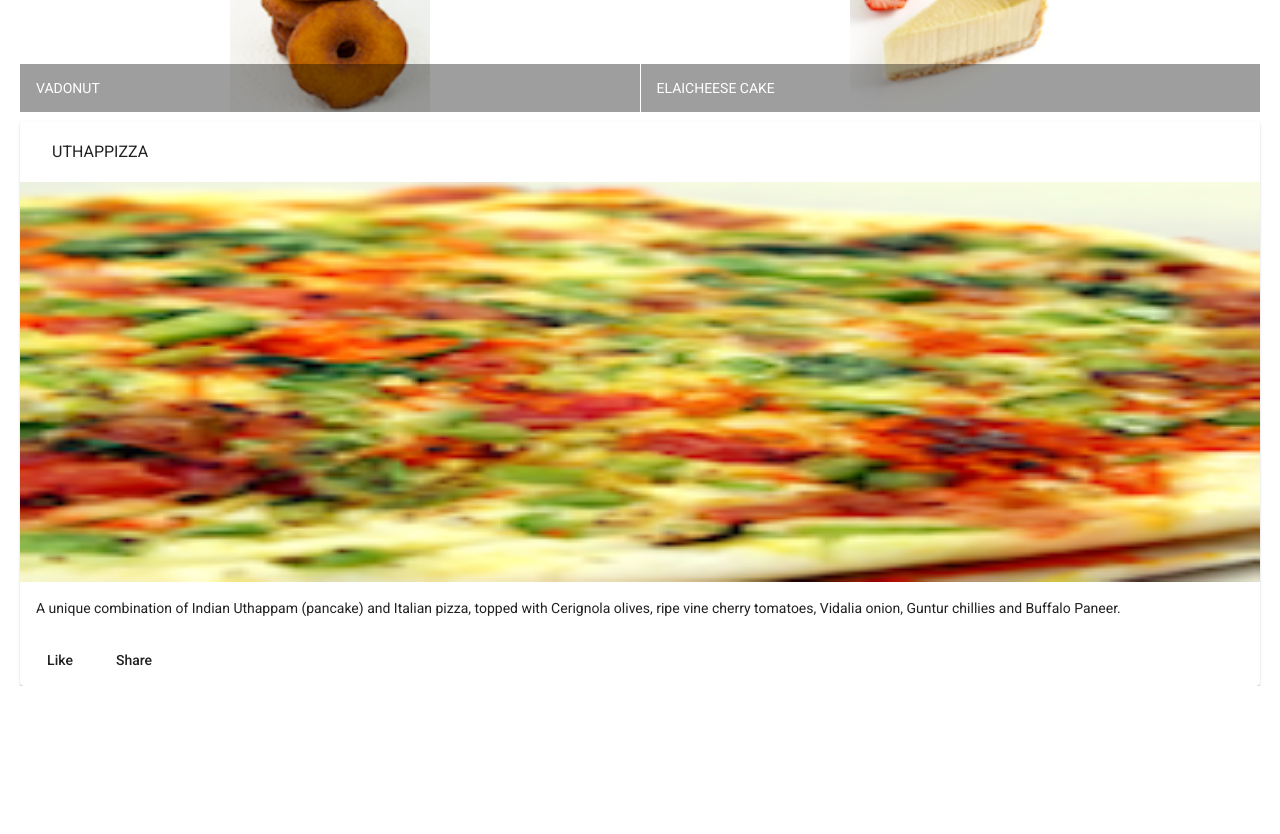
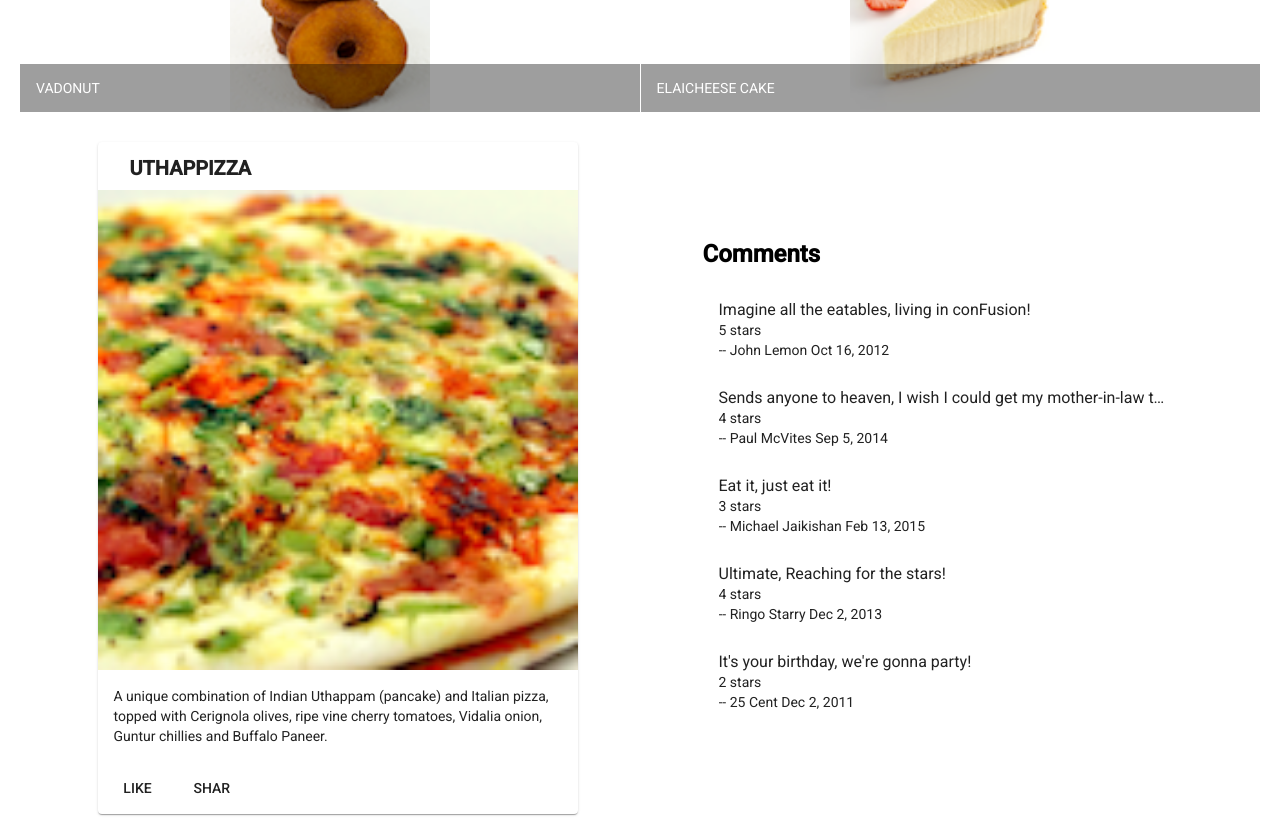
Before and after one commit to anisurrahman072/Angular-ConFusion, an Angular app: page / in a window 1280 px wide. Shown: the part 440-1274 px from the top of the page. Before the commit the page ends 1126 px from the top, so only its background shows below. Built offline with nearby package versions, Linux system fonts and the light colour scheme.

Commit message:
week 1 assignment 1

```diff
--- a/src/app/app.module.ts
+++ b/src/app/app.module.ts
@@ -15,11 +15,13 @@
 import { MatListModule } from '@angular/material/list';
 
 import { MenuComponent } from './menu/menu.component';
+import { DishdetailComponent } from './dishdetail/dishdetail.component';
 
 @NgModule({
   declarations: [
     AppComponent,
-    MenuComponent
+    MenuComponent,
+    DishdetailComponent
   ],
   imports: [
     BrowserModule,
--- /dev/null
+++ b/src/app/dishdetail/dishdetail.component.html
@@ -0,0 +1,38 @@
+<div class="container"
+    fxLayout="row"
+    fxLayout.sm="column"
+    fxLayout.xs="column"
+    fxLayoutAlign.gt-md="space-around center"
+    fxLayoutGap="10px"
+    fxLayoutGap.xs="0">
+
+  <div fxFlex="40">
+    <mat-card *ngIf="dish">
+        <mat-card-header>
+            <mat-card-title>
+                <b> {{dish.name | uppercase}} </b>
+            </mat-card-title>
+        </mat-card-header>
+        <img mat-card-image src={{dish.image}} alt={{dish.name}}>
+        <mat-card-content>
+            <p> {{dish.description}} </p>
+        </mat-card-content>
+        <mat-card-actions>
+            <button mat-button>LIKE</button>
+            <button mat-button>SHAR</button>
+        </mat-card-actions>
+    </mat-card>
+  </div>
+
+  <div fxFlex="40">
+    <mat-list>
+        <h1><b>Comments</b></h1>
+        <mat-list-item *ngFor="let comment of allComments">
+            <p matLine> {{comment.comment}} </p>
+            <p matLine> <span>{{comment.rating}}</span> stars</p>
+            <p matLine>--<span> {{comment.author}}</span><span> {{comment.date | date}}</span></p>
+        </mat-list-item>
+    </mat-list>
+  </div>
+
+</div>
--- /dev/null
+++ b/src/app/dishdetail/dishdetail.component.ts
@@ -0,0 +1,65 @@
+import { Component, OnInit } from '@angular/core';
+import { Dish } from '../shared/dish';
+import { Comments } from '../shared/comments';
+  import { from } from 'rxjs';
+
+const DISH = {
+  id: '0',
+  name: 'Uthappizza',
+  image: '/assets/images/uthappizza.png',
+  category: 'mains',
+  featured: true,
+  label: 'Hot',
+  price: '4.99',
+  // tslint:disable-next-line:max-line-length
+  description: 'A unique combination of Indian Uthappam (pancake) and Italian pizza, topped with Cerignola olives, ripe vine cherry tomatoes, Vidalia onion, Guntur chillies and Buffalo Paneer.',
+  comments: [
+       {
+           rating: 5,
+           comment: 'Imagine all the eatables, living in conFusion!',
+           author: 'John Lemon',
+           date: '2012-10-16T17:57:28.556094Z'
+       },
+       {
+           rating: 4,
+           comment: 'Sends anyone to heaven, I wish I could get my mother-in-law to eat it!',
+           author: 'Paul McVites',
+           date: '2014-09-05T17:57:28.556094Z'
+       },
+       {
+           rating: 3,
+           comment: 'Eat it, just eat it!',
+           author: 'Michael Jaikishan',
+           date: '2015-02-13T17:57:28.556094Z'
+       },
+       {
+           rating: 4,
+           comment: 'Ultimate, Reaching for the stars!',
+           author: 'Ringo Starry',
+           date: '2013-12-02T17:57:28.556094Z'
+       },
+       {
+           rating: 2,
+           comment: 'It\'s your birthday, we\'re gonna party!',
+           author: '25 Cent',
+           date: '2011-12-02T17:57:28.556094Z'
+       }
+   ]
+};
+
+@Component({
+  selector: 'app-dishdetail',
+  templateUrl: './dishdetail.component.html',
+  styleUrls: ['./dishdetail.component.scss']
+})
+export class DishdetailComponent implements OnInit {
+
+  dish = DISH;
+  allComments: Comments[] = DISH.comments;
+
+  constructor() { }
+
+  ngOnInit(): void {
+  }
+
+}
--- a/src/app/menu/menu.component.html
+++ b/src/app/menu/menu.component.html
@@ -17,22 +17,6 @@
         </mat-grid-list>
     </div>
 
-    <div fxFlex *ngIf="selectedDish">
-        <mat-card>
-            <mat-card-header>
-                <mat-card-title>
-                    <h3>{{selectedDish.name | uppercase}}</h3>
-                </mat-card-title>
-            </mat-card-header>
-            <img mat-card-image src={{selectedDish.image}} alt={{selectedDish.name}} height="400px">
-            <mat-card-content>
-                <p>{{selectedDish.description}}</p>
-            </mat-card-content>
-            <mat-card-actions>
-                <button mat-button>Like</button>
-                <button mat-button>Share</button>
-            </mat-card-actions>
-        </mat-card>
-    </div>
+    <app-dishdetail></app-dishdetail>
 
 </div>
--- /dev/null
+++ b/src/app/shared/comments.ts
@@ -0,0 +1,6 @@
+export class  Comments{
+    rating: number;
+    comment: any;
+    author: any;
+    date: any;
+}
```
Also changed, not shown: src/app/dishdetail/dishdetail.component.scss (added), 1 other file (tests, documents, lock files or other folders).
